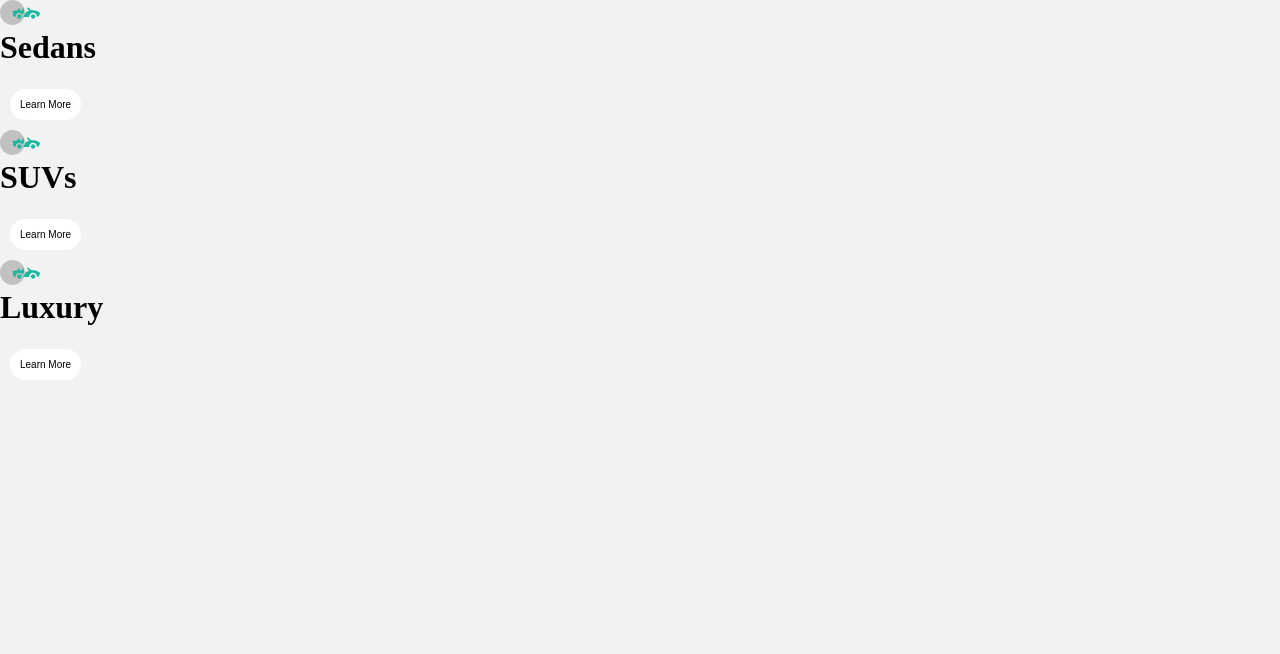
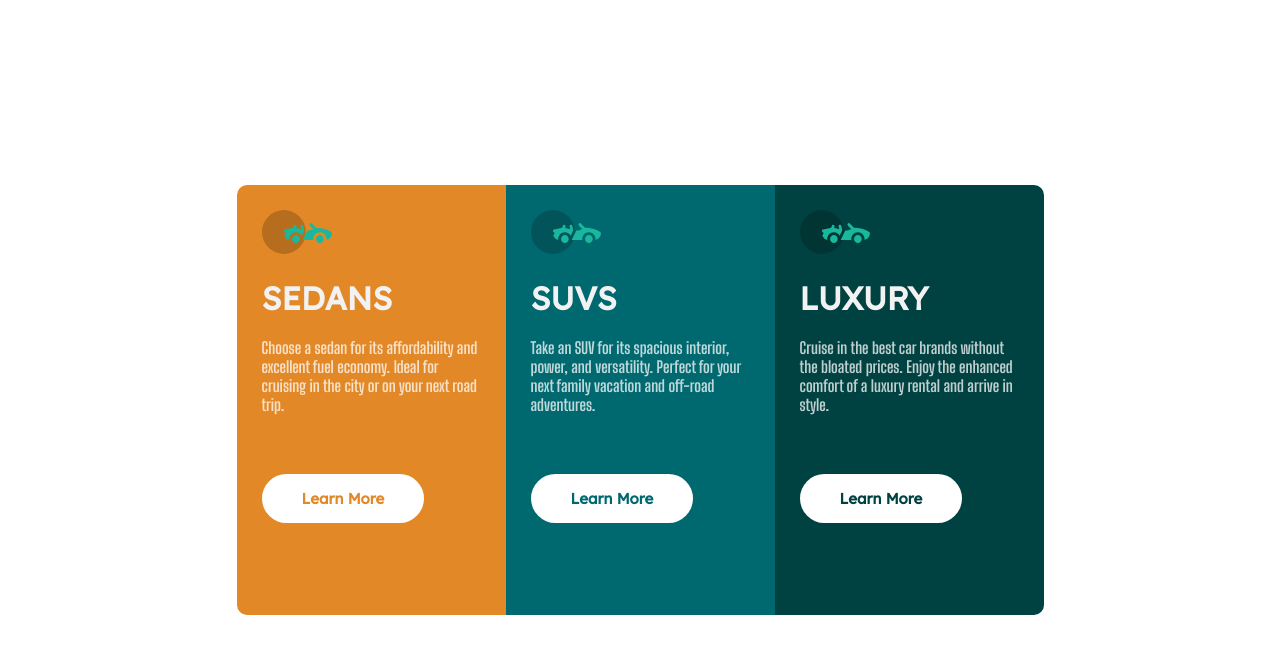
Before and after one commit to Maurizyoung/Flexbox-and-Grid-Layout, a plain HTML site: page index.html in a window 1280 px wide. Drawn offline with Linux system fonts and the light colour scheme.

Commit message:
Update styles.css

```diff
--- a/styles.css
+++ b/styles.css
@@ -1,70 +1,79 @@
+@import url('https://fonts.googleapis.com/css2?family=Big+Shoulders+Display:wght@700&family=Lexend+Deca&display=swap');
  *{
+      padding: 0;
       margin: 0;
-    padding: 0;
       box-sizing: border-box;
  }
-
  body{
-    background-color:hsl(0, 0%, 95%);
+      width: 100%;
+      min-height: 100vh;
+      display: flex;
+      justify-content: center;
+      align-content: center;
  }
- main{
-   font-family: 'Big Shoulders Display', cursive;
-    width: 50%;
-    margin: auto;
+ .box-conatiner{
+      width: 100%;
+      max-width: 1440px;
       display: flex;
       justify-content: center;
       align-items: center;
-    height: 100vh;
+      flex-flow: wrap;
  }
- img{
-   width: 40px;
+ .box{
+      width: 269px;
+      padding: 15px;
+      min-height: 430px;
  }
- .first{
-    background-color: hsl(31, 77%, 52%);
-    padding: 2em;
-    border-radius: 5px 0px 0px 5px;
+ .box1{
+      background-color: hsl(31,77%,52%);
+      border-top-left-radius: 10px;
+      border-bottom-left-radius: 10px;
  }
- .first button{
+ .box2{
+      background-color: hsl(184,100%,22%);
+ }
+ .box3{
+      background-color: hsl(179,100%,13%);
+      border-top-right-radius: 10px;
+      border-bottom-right-radius: 10px;
+ }
+ .content{
+      padding: 10px;
+ }
+ h1{
+      color: hsl(0,0%,95%);
+      text-transform: uppercase;
+      font-family: 'Lexend Deca', sans-serif;
+      margin: 20px 0;
+ }
+ p{
+      color: hsla(0,0%,100%,0.75);
+      font-family: 'Big Shoulders Display', cursive;
+ }
+ .btn{
+      margin: 60px 0;
+      padding: 15px 40px;
+      border: 0;
+      border-radius: 30px;
+      outline: none;
+      background-color: #FFF;
+      font-size: 15px;
+      cursor: pointer;
+      font-family: 'Lexend Deca', sans-serif;
+      font-weight: 700;
+ }
+ .btn1{
       color: hsl(31, 77%, 52%);
  }
- .second{
-   background-color: hsl(184, 100%, 22%);
-   padding: 2em;
-}
-.second button{
+ .btn2{
       color: hsl(184, 100%, 22%);
  }
-.third{
-   background-color: hsl(179, 100%, 13%);
-   padding: 2em;
-   border-radius: 0px 5px 5px 0px;
-}
-.third button{
+ .btn3{
       color: hsl(179, 100%, 13%);
  }
- button{
-   background-color: white;
-   font-size: 10px;
-   font-family: 'Lexend Deca', sans-serif;
-   display: inline-block;
-   text-align: center;
-   padding: 10px;
-   margin: 10px;
-   border: none;
-   border-radius: 20px;
+ .btn:hover{
+      background-color: transparent;
+      border: 2px solid #FFF;
+      color: #FFF;
+      transition: 0.4s;
  }
-h3{
-    font-size: 20px;
-    color: white;
-    font-size: bold;
-    padding-top: 15px;
-    padding-bottom: 15px;
-    font-family: 'Big Shoulders Display', cursive;
- }
- p{
-    font-weight: lighter;
-    color: hsl(0, 0%, 95%);
-    font-size: 10px;
-    padding-bottom: 2px;
-    font-family: 'Big Shoulders Display', cursive;
- }
```
Lines whose indentation alone changed are shown as unchanged.
